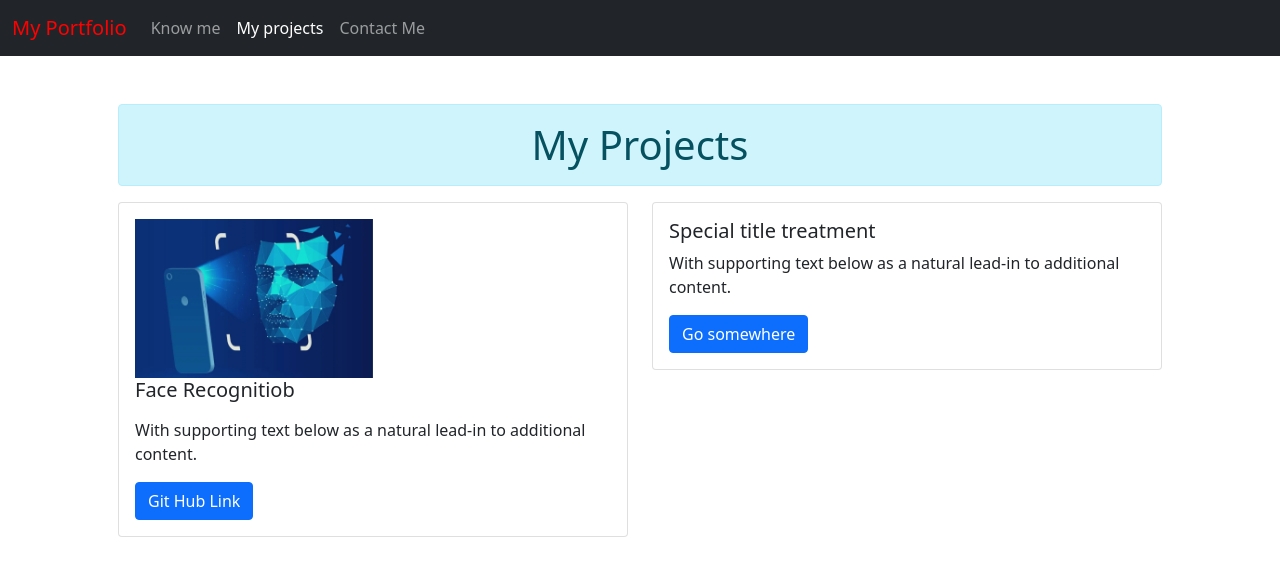
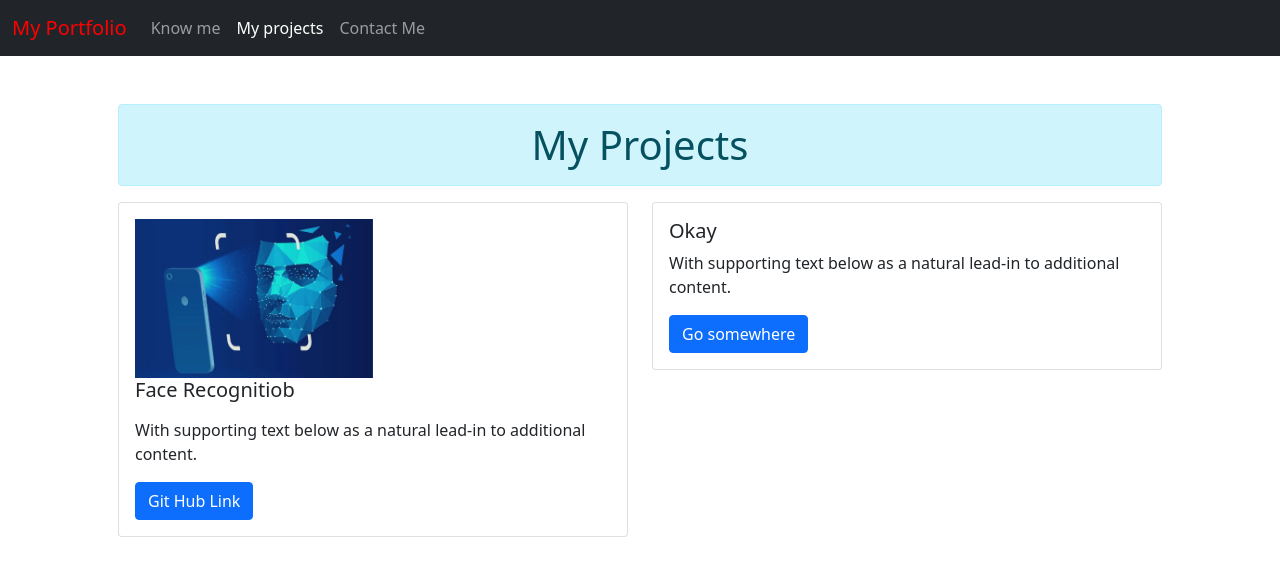
Before and after one commit to Kunal0512/My-portfolio, a plain HTML site: page projects.html in a window 1280 px wide. Drawn offline with nearby package versions, Linux system fonts and the light colour scheme.

Commit message:
one line added to project

```diff
--- a/projects.html
+++ b/projects.html
@@ -53,7 +53,7 @@
         <div class="col-sm-6">
           <div class="card">
             <div class="card-body">
-              <h5 class="card-title">Special title treatment</h5>
+              <h5 class="card-title">Okay </h5>
               <p class="card-text">With supporting text below as a natural lead-in to additional content.</p>
               <a href="#" class="btn btn-primary">Go somewhere</a>
             </div>
```
